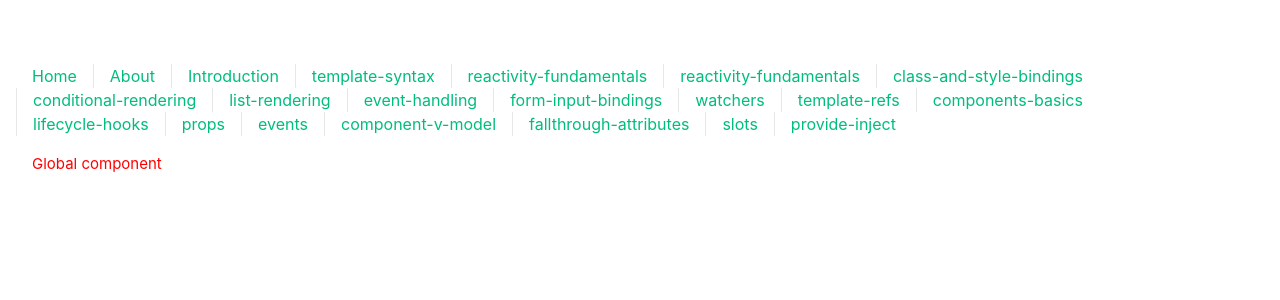
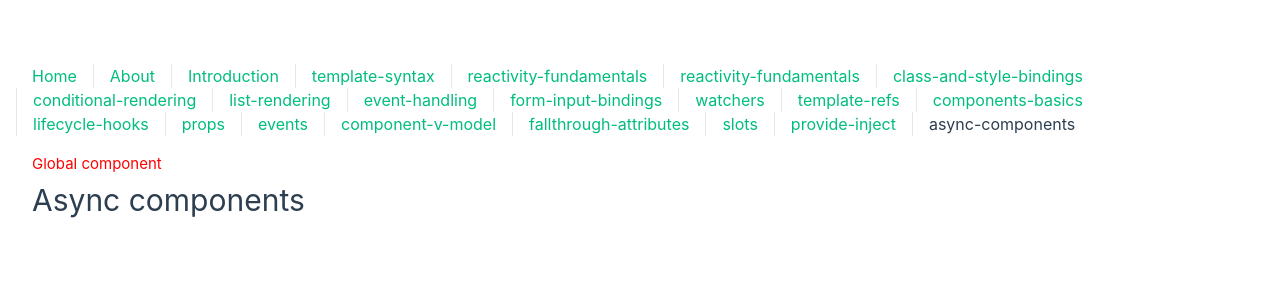
Before and after one commit to Johnny-Jackpot/sandbox, a Vue app in the folder vue/vue-project/: page /components-in-depth/async-components in a window 1280 px wide. Shown: the top 300 px of the page. Built offline with nearby package versions, Linux system fonts and the light colour scheme; the HTML template or start-up script is replaced by a standard one.

Commit message:
added async components page

```diff
--- a/vue/vue-project/src/App.vue
+++ b/vue/vue-project/src/App.vue
@@ -32,6 +32,7 @@ import HelloWorld from './components/HelloWorld.vue'
         <RouterLink to="/components-in-depth/fallthrough-attributes">fallthrough-attributes</RouterLink>
         <RouterLink to="/components-in-depth/slots">slots</RouterLink>
         <RouterLink to="/components-in-depth/provide-inject">provide-inject</RouterLink>
+        <RouterLink to="/components-in-depth/async-components">async-components</RouterLink>
       </nav>
     </div>
   </header>
--- a/vue/vue-project/src/router/index.ts
+++ b/vue/vue-project/src/router/index.ts
@@ -120,6 +120,11 @@ const router = createRouter({
           name: 'provide-inject',
           component: () => import('../views/components-in-depth/ProvideInject.vue'),
         },
+        {
+          path: 'async-components',
+          name: 'async-components',
+          component: () => import('../views/components-in-depth/AsyncComponentsView.vue'),
+        },
       ],
     },
   ],
--- /dev/null
+++ b/vue/vue-project/src/views/components-in-depth/AsyncComponentsView.vue
@@ -0,0 +1,3 @@
+<template>
+  <h1>Async components</h1>
+</template>
```
